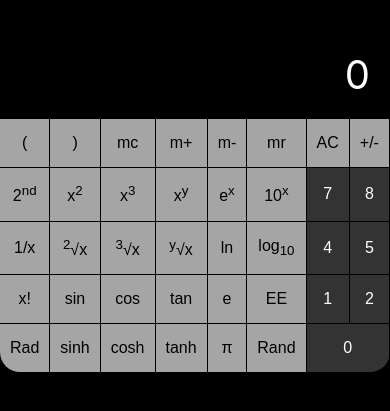
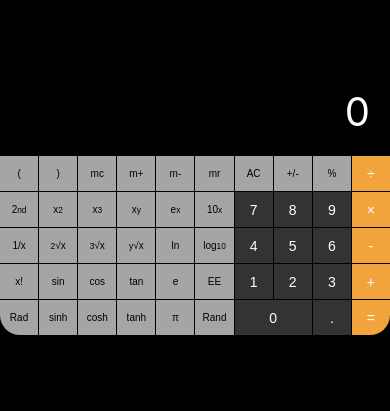
Before and after one commit to jackhallloween21/SciCal, a plain HTML site: page index.html in a window 390 px wide. Shown: the part 221-632 px from the top of the page. Drawn offline with Linux system fonts and the light colour scheme.

Commit message:
Update styles.css

```diff
--- a/styles.css
+++ b/styles.css
@@ -32,18 +32,24 @@ body {
 
 button {
     border: none;
-    font-size: 16px;
-    padding: 15px 10px;
+    font-size: 12px;
+    padding: 10px 5px;
     cursor: pointer;
     color: #fff;
+    display: flex;
+    justify-content: center;
+    align-items: center;
+    height: 40px;
 }
 
 .number {
     background-color: #333;
+    font-size: 16px;
 }
 
 .operator {
     background-color: #f1a33c;
+    font-size: 16px;
 }
 
 .func {
@@ -58,3 +64,20 @@ button {
 button:active {
     opacity: 0.7;
 }
+
+/* Responsive adjustments */
+@media (max-width: 500px) {
+    .calculator {
+        max-width: 100%;
+    }
+
+    button {
+        font-size: 10px;
+        padding: 5px 2px;
+        height: 35px;
+    }
+
+    .number, .operator {
+        font-size: 14px;
+    }
+}
```
